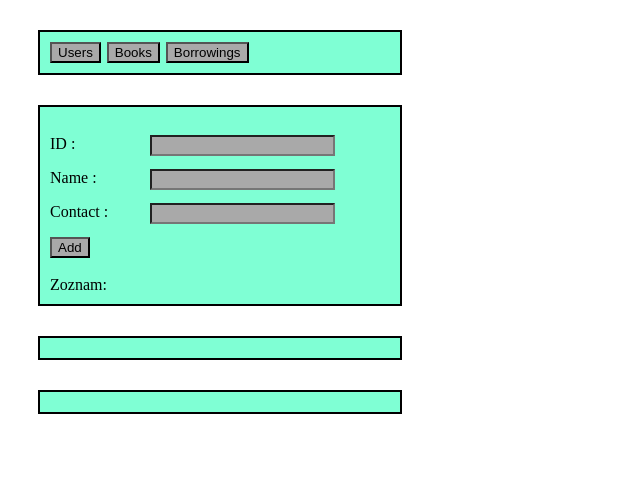
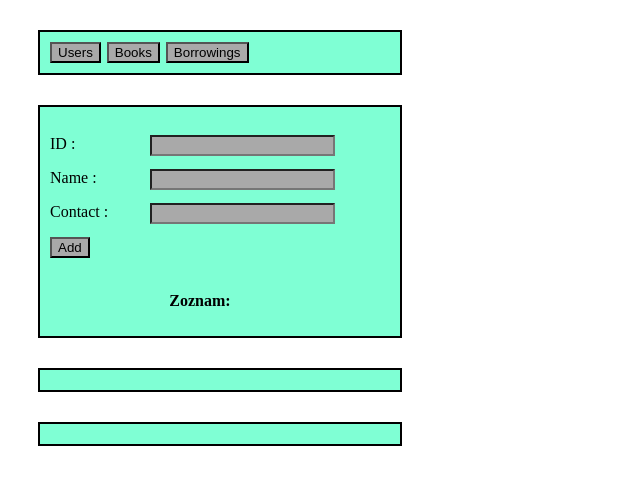
Before and after one commit to JakubUhrincat/Webovky2, an Angular app: page / in a window 1280 px wide. Shown: the top 484 px of the page, without its empty margins (0-640 px from the left). Built offline with nearby package versions, Linux system fonts and the light colour scheme.

Commit message:
Pridanie funkcie zoznamu

```diff
--- a/src/app/app.component.css
+++ b/src/app/app.component.css
@@ -25,3 +25,6 @@ p{
   margin: 30px;
   background: aquamarine;
 }
+.list{
+  display: flex; justify-content: center; color:black; font-weight: bolder;
+}
--- a/src/app/app.component.html
+++ b/src/app/app.component.html
@@ -9,8 +9,11 @@
   Name :<input [(ngModel)]="user.userName"><p></p><p></p>
   Contact : <input [(ngModel)]="user.contact" ><p></p>
   <!--(click)="pridaj()"-->
-  <button>Add</button><br><br>
-  Zoznam:  {{user.userId}} {{user.userName}} {{user.contact}}
+  <button (click)="pridaj()">Add</button><br><br>
+  <p class="list">Zoznam:</p>
+  <div *ngFor="let u of users">
+    Id: <b>{{u.userId}}</b>&nbsp;&nbsp;Name: <b>{{u.userName}}</b>&nbsp;&nbsp;Contact: <b>{{u.contact}}</b>
+  </div>
 </div>
 </div>
 <div class="block">
@@ -19,9 +22,11 @@
   Name :<input [(ngModel)]="book.bookName"><p></p>
   Author : <input [(ngModel)]="book.author"><p></p>
   Available :<input [(ngModel)]="book.available"><p></p>
-  <!--(click)="pridaj()"-->
-  <button>Add</button><br><br>
-  Zoznam: {{book.bookId}} {{book.bookName}} {{book.author}} {{book.available}}
+  <button (click)="pridaj()">Add</button><br><br>
+  <p class="list">Zoznam:</p>
+  <div *ngFor="let b of books">
+    Id: <b>{{b.bookId}}</b>&nbsp;&nbsp;Name: <b>{{b.bookName}}</b>&nbsp;&nbsp;Author: <b>{{b.author}}</b>&nbsp;&nbsp;Available: <b>{{b.available}}</b>
+  </div>
 </div>
 </div>
   <div class="block">
@@ -29,8 +34,11 @@
   ID :<input [(ngModel)]="borrowing.borrowingId"><p></p>
   Book :<input [(ngModel)]="borrowing.borrowingBook"><p></p>
   User : <input [(ngModel)]="borrowing.borrowingUser"><p></p>
+  <button (click)="pridaj()">Add</button><br><br>
+  <p class="list">Zoznam:</p>
+  <div *ngFor="let bw of borrowings">
+    Id: <b>{{bw.borrowingId}}</b>&nbsp;&nbsp;Name: <b>{{bw.borrowingBook}}</b>&nbsp;&nbsp;Author: <b>{{bw.borrowingUser}}</b>
+  </div>
+</div>
   <!--(click)="pridaj()"-->
-  <button>Add</button><br><br>
-  Zoznam: {{borrowing.borrowingId}} {{borrowing.borrowingBook}} {{borrowing.borrowingUser}}
 </div>
-  </div>
--- a/src/app/app.component.ts
+++ b/src/app/app.component.ts
@@ -19,9 +19,17 @@ export class AppComponent {
   books:any=[];
   borrowings:any=[];
 
-//  public pridaj(): void{
-//    this.users.push({userId: {this.user.userId},name:{this.user.userName},contact:{user.contact}});
-//  }
+
+ public pridaj(): void {
+   if (this.actualMenu == this.menu.USERS) {
+     this.users.push({userId: this.user.userId, userName: this.user.userName, contact: this.user.contact});
+   }else if(this.actualMenu == this.menu.BOOKS){
+     this.books.push({bookId: this.book.bookId,bookName: this.book.bookName,author:this.book.author,available:this.book.available})
+   }else
+     this.borrowings.push({borrowingId:this.borrowing.borrowingId,borrowingBook:this.borrowing.borrowingBook,borrowingUser: this.borrowing.borrowingUser});
+   }
+
+
 
 public openMenu(m:MENU){
   this.actualMenu=m;
```
